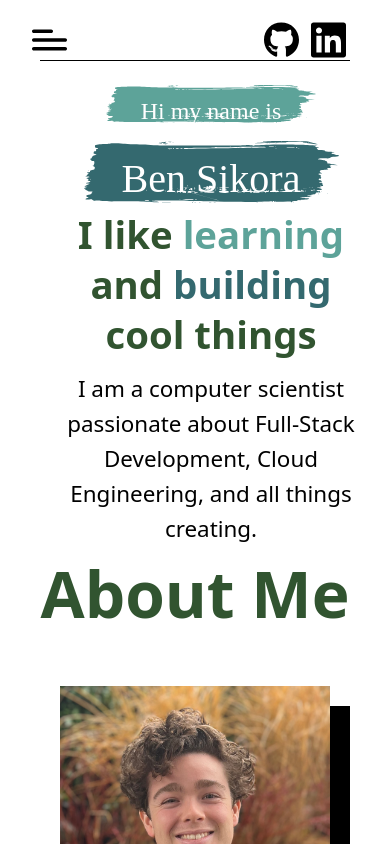
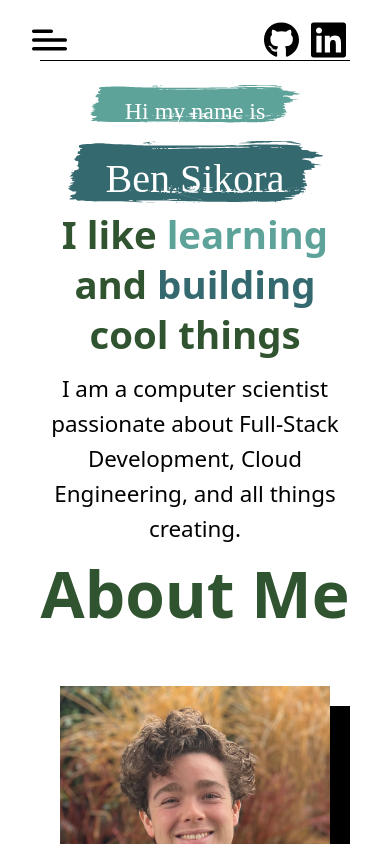
Before and after one commit to ben-sikora/portfolio-website, a React (Vite) app: page / in a window 390 px wide. Shown: the top 844 px of the page. Built offline with nearby package versions, Linux system fonts and the light colour scheme; a web font is replaced by a local one.

Commit message:
Aligning Hero

```diff
--- a/src/components/Hero2.jsx
+++ b/src/components/Hero2.jsx
@@ -7,7 +7,7 @@ import paintbrushDarkblue from "../assets/paintbrushDarkblueL.svg";
 const Hero2 = () => {
   return (
     <div className="flex flex-row max-h-[710px] mt-2 sm:mt-5 md:mt-10 justify-center" id='hero-page'>
-      <div className="w-[300px] md:w-[400px] lg:w-[560px] mt-4 ml-8 shrink-0">
+      <div className="w-[300px] md:w-[400px] lg:w-[560px] mt-4 sm:ml-8 shrink-0">
         {/*Writing on Top*/}
 
             <div className="grid grid-rows-1 grid-cols-1 box-border">
```
